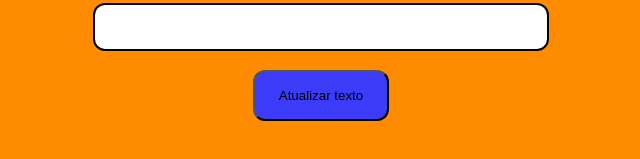
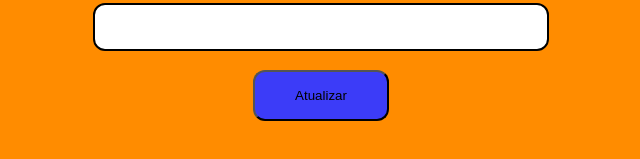
Before and after one commit to wilhamoreira/Alterando-texto-da-pagina, a plain HTML site: page index.html in a window 1280 px wide. Shown: the part 385-544 px from the top of the page, 319-959 px from the left. Drawn offline with Linux system fonts and the light colour scheme.

Commit message:
Alterando texto botão

```diff
--- a/index.html
+++ b/index.html
@@ -17,7 +17,7 @@
       <input type="text" maxlength="20" class="input" title="No máximo 20 caracteres">
 
       <button onclick="atualizar()" class="input" title="Aperte para atualizar texto">
-        Atualizar texto
+        Atualizar
       </button>
     </div>
 
```
